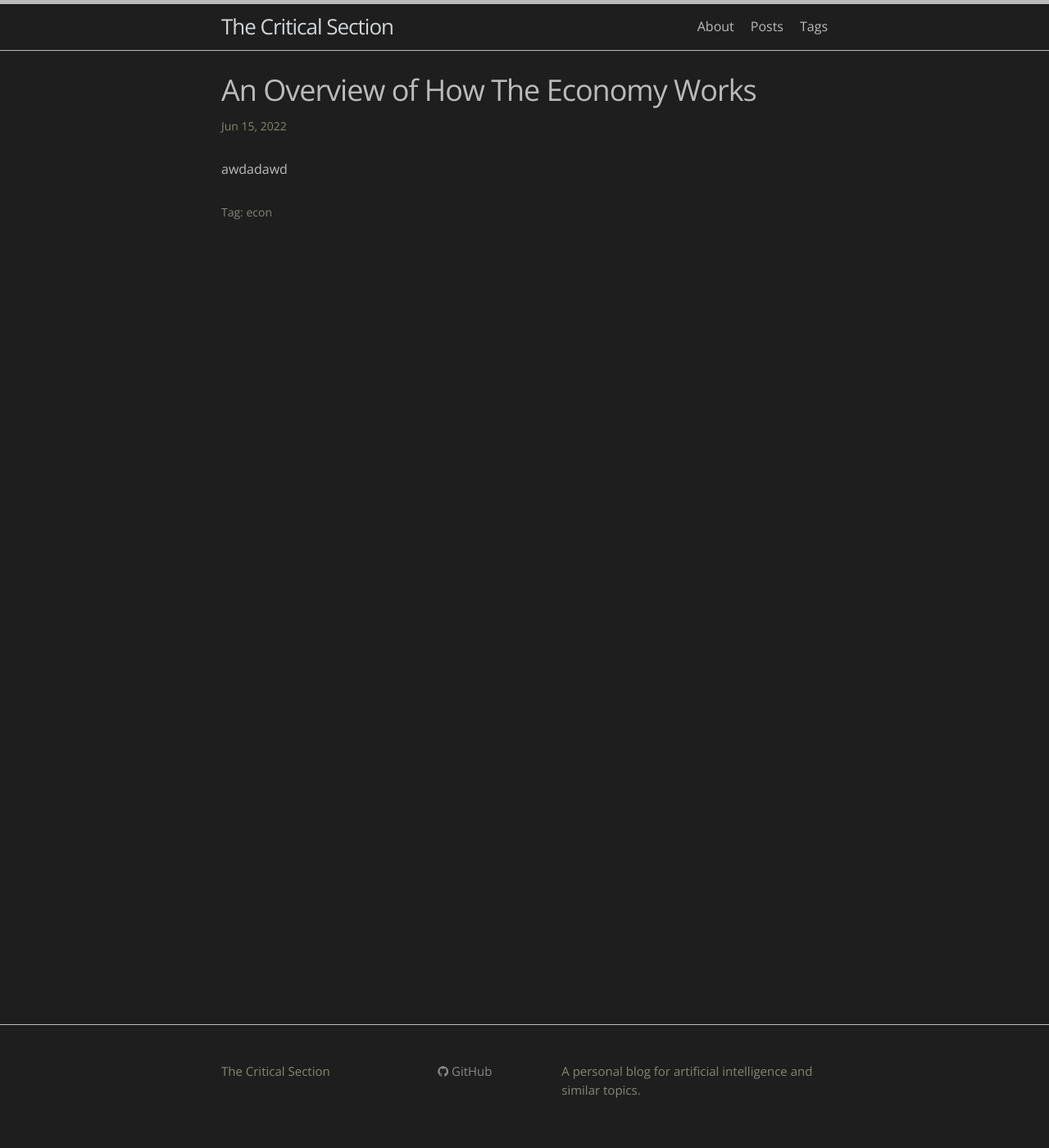
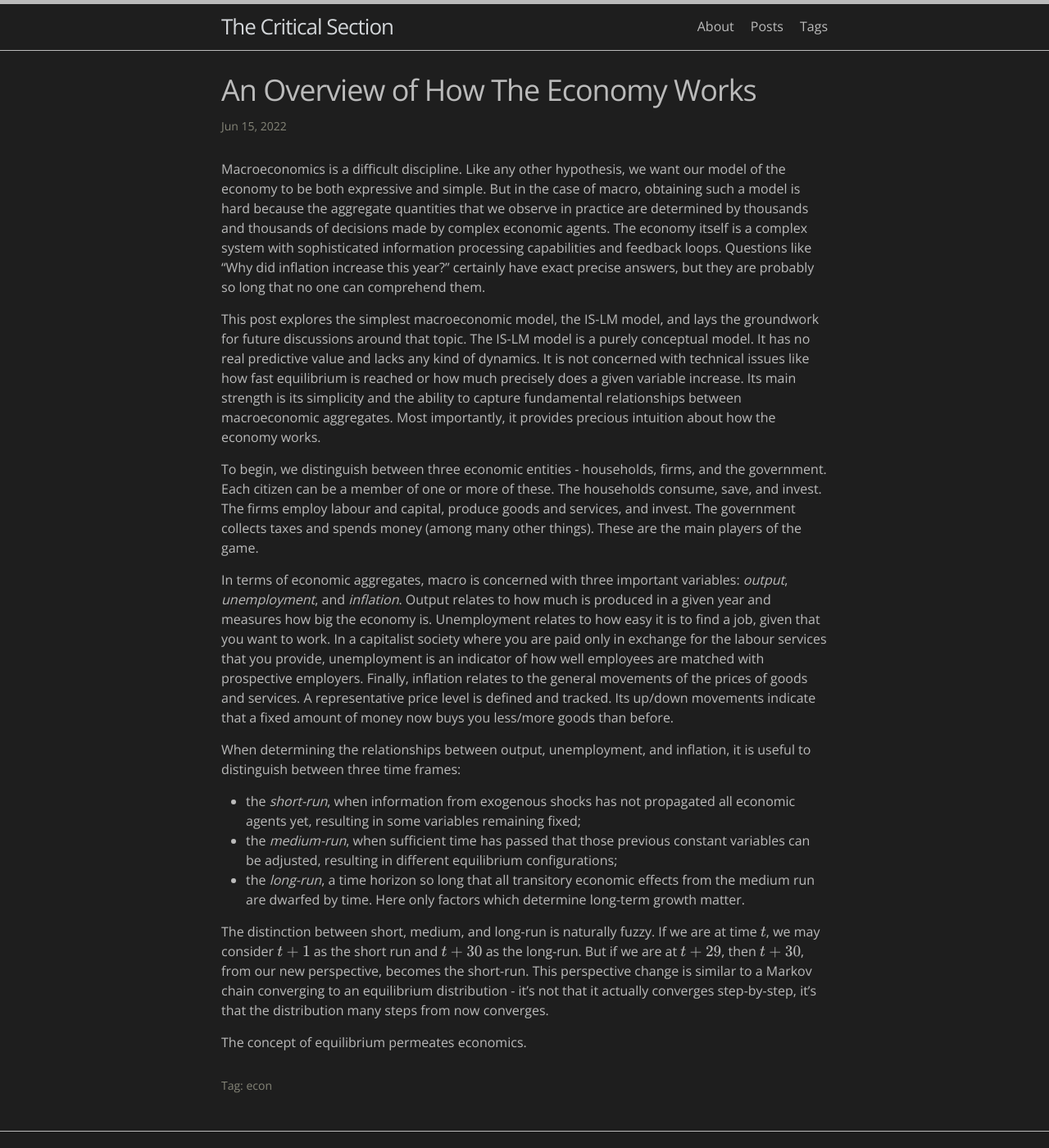
Before and after one commit to aceofgreens/aceofgreens.github.io, a Jekyll site: the page built from _posts/2022-06-15-an_overview_of_how_the_economy_works.md, in a window 1280 px wide and 1400 px high. Shown: the whole window at 82% size. Built offline with Jekyll 4.4.1, drawn with Linux system fonts in a browser that asks for light colours; formulas are drawn with MathJax 3.

Commit message:
Progress towards econ post

```diff
--- a/_posts/2022-06-15-an_overview_of_how_the_economy_works.md
+++ b/_posts/2022-06-15-an_overview_of_how_the_economy_works.md
@@ -5,5 +5,28 @@ date: 2022-06-15 16:00:00 +0200
 tags: [econ]
 ---
 
+Macroeconomics is a difficult discipline. Like any other hypothesis, we want our model of the economy to be both expressive and simple. But in the case of macro, obtaining such a model is hard because the aggregate quantities that we observe in practice are determined by thousands and thousands of decisions made by complex economic agents. The economy itself is a complex system with sophisticated information processing capabilities and feedback loops. Questions like "Why did inflation increase this year?" certainly have exact precise answers, but they are probably so long that no one can comprehend them.
 
-awdadawd
+This post explores the simplest macroeconomic model, the IS-LM model, and lays the groundwork for future discussions around that topic. The IS-LM model is a purely conceptual model. It has no real predictive value and lacks any kind of dynamics. It is not concerned with technical issues like how fast equilibrium is reached or how much precisely does a given variable increase. Its main strength is its simplicity and the ability to capture fundamental relationships between macroeconomic aggregates. Most importantly, it provides precious intuition about how the economy works.
+
+To begin, we distinguish between three economic entities - households, firms, and the government. Each citizen can be a member of one or more of these. The households consume, save, and invest. The firms employ labour and capital, produce goods and services, and invest. The government collects taxes and spends money (among many other things). These are the main players of the game.
+
+In terms of economic aggregates, macro is concerned with three important variables: *output*, *unemployment*, and *inflation*. Output relates to how much is produced in a given year and measures how big the economy is. Unemployment relates to how easy it is to find a job, given that you want to work. In a capitalist society where you are paid only in exchange for the labour services that you provide, unemployment is an indicator of how well employees are matched with prospective employers. Finally, inflation relates to the general movements of the prices of goods and services. A representative price level is defined and tracked. Its up/down movements indicate that a fixed amount of money now buys you less/more goods than before.
+
+When determining the relationships between output, unemployment, and inflation, it is useful to distinguish between three time frames:
+- the *short-run*, when information from exogenous shocks has not propagated all economic agents yet, resulting in some variables remaining fixed;
+- the *medium-run*, when sufficient time has passed that those previous constant variables can be adjusted, resulting in different equilibrium configurations;
+- the *long-run*, a time horizon so long that all transitory economic effects from the medium run are dwarfed by time. Here only factors which determine long-term growth matter.
+
+The distinction between short, medium, and long-run is naturally fuzzy. If we are at time $t$, we may consider $t+1$ as the short run and $t+30$ as the long-run. But if we are at $t+29$, then $t+30$, from our new perspective, becomes the short-run. This perspective change is similar to a Markov chain converging to an equilibrium distribution - it's not that it actually converges step-by-step, it's that the distribution many steps from now converges.
+
+The concept of equilibrium permeates economics.
+
+
+
+<!-- In principle, the macroeconomic aggregates
+
+Like any other hypothesis, we want our model of the economy to be both expressive and simple (so that it can be understood by people and estimated from limited historical data). I don't think I'll exagerate by saying that macroeconomics is the field where achieving a good compromise between these requirements is the most difficult.
+
+
+On the one hand, modelling an entire economy requires coming up with a theoretical framework, usually a set of logical and intuitive relationships between the entities, for how the economy behaves. These should be simple, robust, and generalizable - they should capture fundamental human behaviour. On the other hand, the model has to be computable and accurate (in terms of real-world prediction).  -->
```
